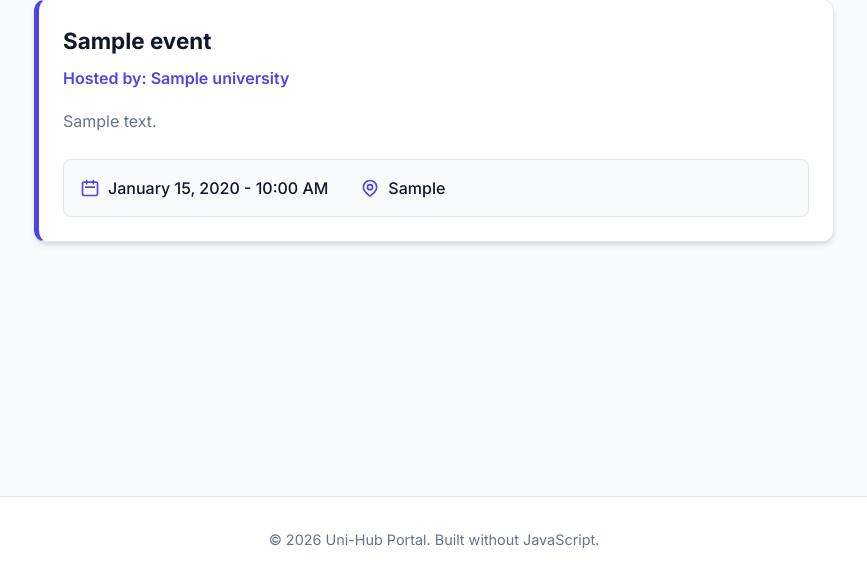
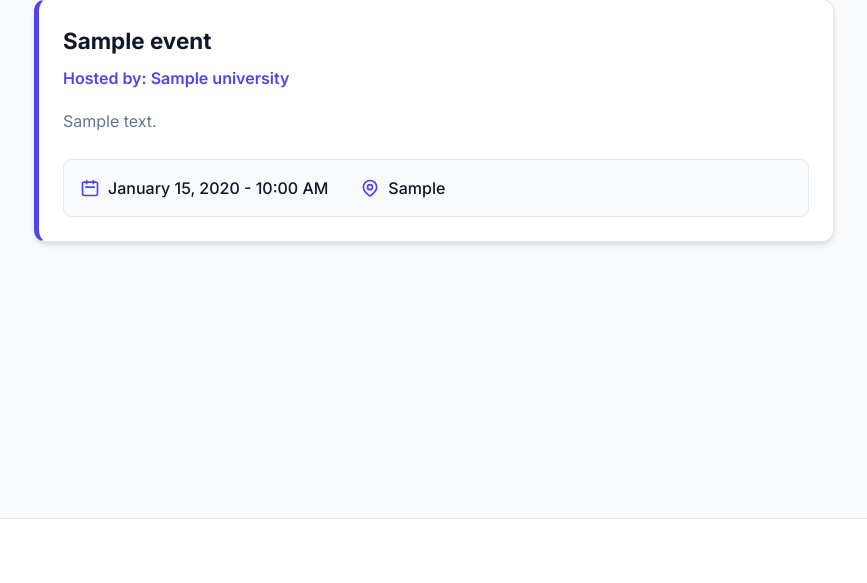
Before and after one commit to sowr0v/UniHub, a Django app: page /events/ in a window 1280 px wide. Shown: the part 217-800 px from the top of the page, without its empty margins (206-1073 px from the left). Run offline with Django 5.2, Linux system fonts and the light colour scheme; tables that the repository leaves empty hold one stand-in row (values such as "Sample post").

Commit message:
clearing redundant

```diff
--- a/templates/base.html
+++ b/templates/base.html
@@ -258,7 +258,6 @@
         </div>
     </nav>
 
-    <!-- Messages -->
     <div class="main-content">
         {% if messages %}
             <div class="messages">
@@ -277,7 +276,6 @@
 
     <!-- Footer -->
     <footer class="footer">
-        <p>&copy; {% now "Y" %} Uni-Hub Portal. Built without JavaScript.</p>
     </footer>
 
 </body>
--- a/templates/home.html
+++ b/templates/home.html
@@ -238,7 +238,6 @@
                     <option value="">-- All Subjects --</option>
                     <option value="Engineering" {% if request.GET.subject_group == 'Engineering' %}selected{% endif %}>Engineering & Tech</option>
                     <option value="Business" {% if request.GET.subject_group == 'Business' %}selected{% endif %}>Business & Management</option>
-                    <option value="Science" {% if request.GET.subject_group == 'Science' %}selected{% endif %}>Natural Sciences</option>
                     <option value="Arts" {% if request.GET.subject_group == 'Arts' %}selected{% endif %}>Arts & Humanities</option>
                     <option value="Medical" {% if request.GET.subject_group == 'Medical' %}selected{% endif %}>Medicine & Health</option>
                 </select>
```
